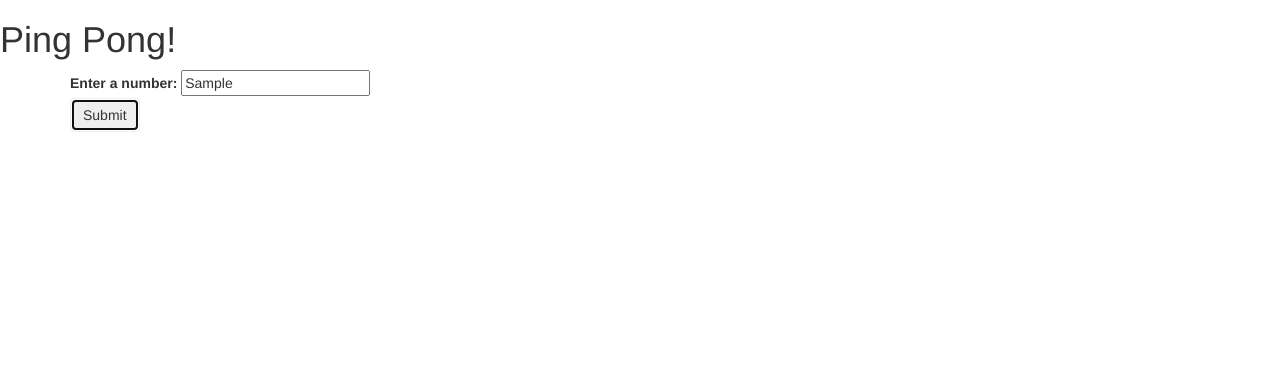
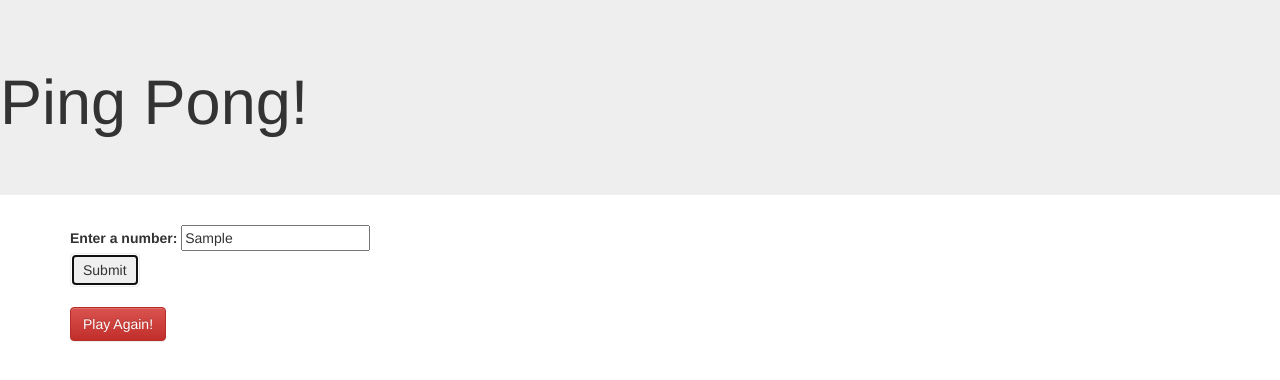
Before and after one commit to AshleyRayMaceli/ping-pong, a plain HTML site: page index.html in a window 1280 px wide. Both pictures are taken after typing "Sample" into the empty fields and a click on the button "Submit". Drawn offline with Linux system fonts and the light colour scheme.

Commit message:
Hide/show button when results are shown so user can play again

```diff
--- a/css/styles.css
+++ b/css/styles.css
@@ -0,0 +1,3 @@
+#result {
+  display: none;
+}
--- a/index.html
+++ b/index.html
@@ -9,7 +9,10 @@
     <title>Ping Pong!</title>
   </head>
   <body>
-    <h1>Ping Pong!</h1>
+    <div class="jumbotron">
+      <h1>Ping Pong!</h1>
+    </div>
+
     <div class="container">
       <form id="ping-pong">
         <div id="form-group">
@@ -20,6 +23,7 @@
       </form>
       <div id="result">
         <h3><span class="result"></span></h3>
+        <a class="btn btn-danger" href="index.html" role="button">Play Again!</a>
     </div>
   </body>
 </html>
--- a/js/scripts.js
+++ b/js/scripts.js
@@ -19,5 +19,7 @@ $(document).ready(function() {
 
     var userInput = parseInt($("input#input").val());
     var result = pingPong(userInput);
+
+    $("#result").show();
   });
 });
```
